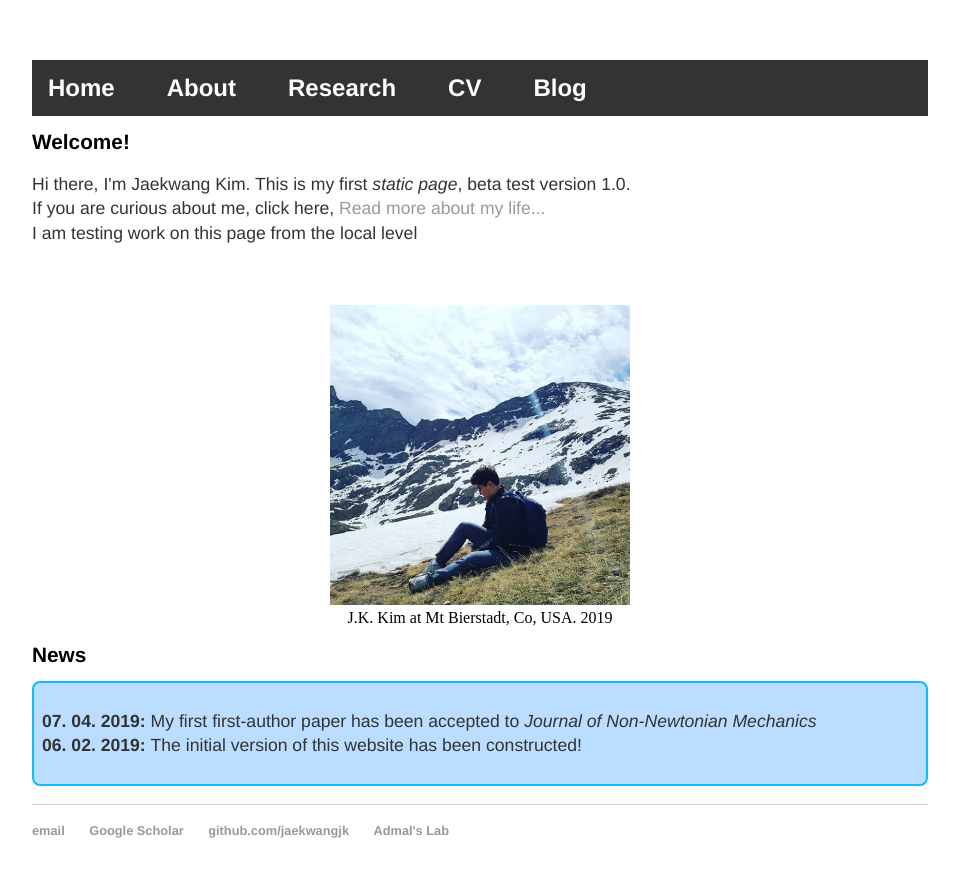
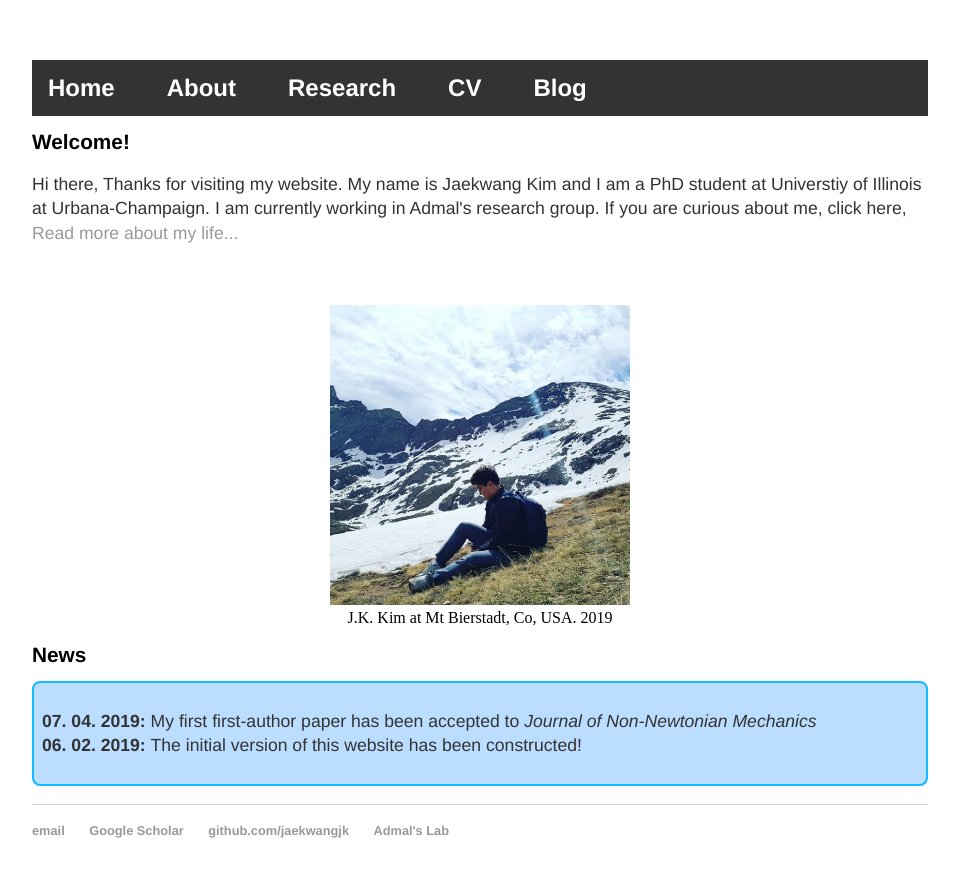
Before and after one commit to jaekwangjk/jaekwangjk.github.io, a Jekyll site: the page built from index.html, in a window 1280 px wide. Shown: the top 877 px of the page, without its empty margins (160-1119 px from the left). Built offline with Jekyll 4.4.1, drawn with Linux system fonts in a browser that asks for light colours.

Commit message:
cleaning

```diff
--- a/index.html
+++ b/index.html
@@ -5,26 +5,26 @@ title: Jaekwang Kim
 <div class="blurb">
 
 
-<h1>Welcome!</h1>
+	<h1>Welcome!</h1>
 	<div>
 	<p>
-	Hi there, I'm Jaekwang Kim. This is my first
-
-	<em>static page</em>,
-    	beta test version 1.0. <br>
+	Hi there, Thanks for visiting my website.
+	My name is Jaekwang Kim and I am a PhD student at Universtiy of Illinois at Urbana-Champaign.
+	I am currently working in Admal's research group.
 	If you are curious about me, click here,
 	<a class="two" href="/about">Read more about my life...</a>
-	<br>
-	I am testing work on this page from the local level</p>
+	</p>
 	</div>
 
 
 	</p>
 
 	<p>
-		<!--intended for blank space-->
-		<br>
+	<!--intended for blank space-->
+	<br>
 	</p>
+
+
 <center>
 <figure>
 <img src="pictures/Bierstadt.png" alt="My self" style="width:300px;height:300px;">
```
Also changed, not shown: about.html (+0 -16 lines), research.html (+19 -1 lines).
